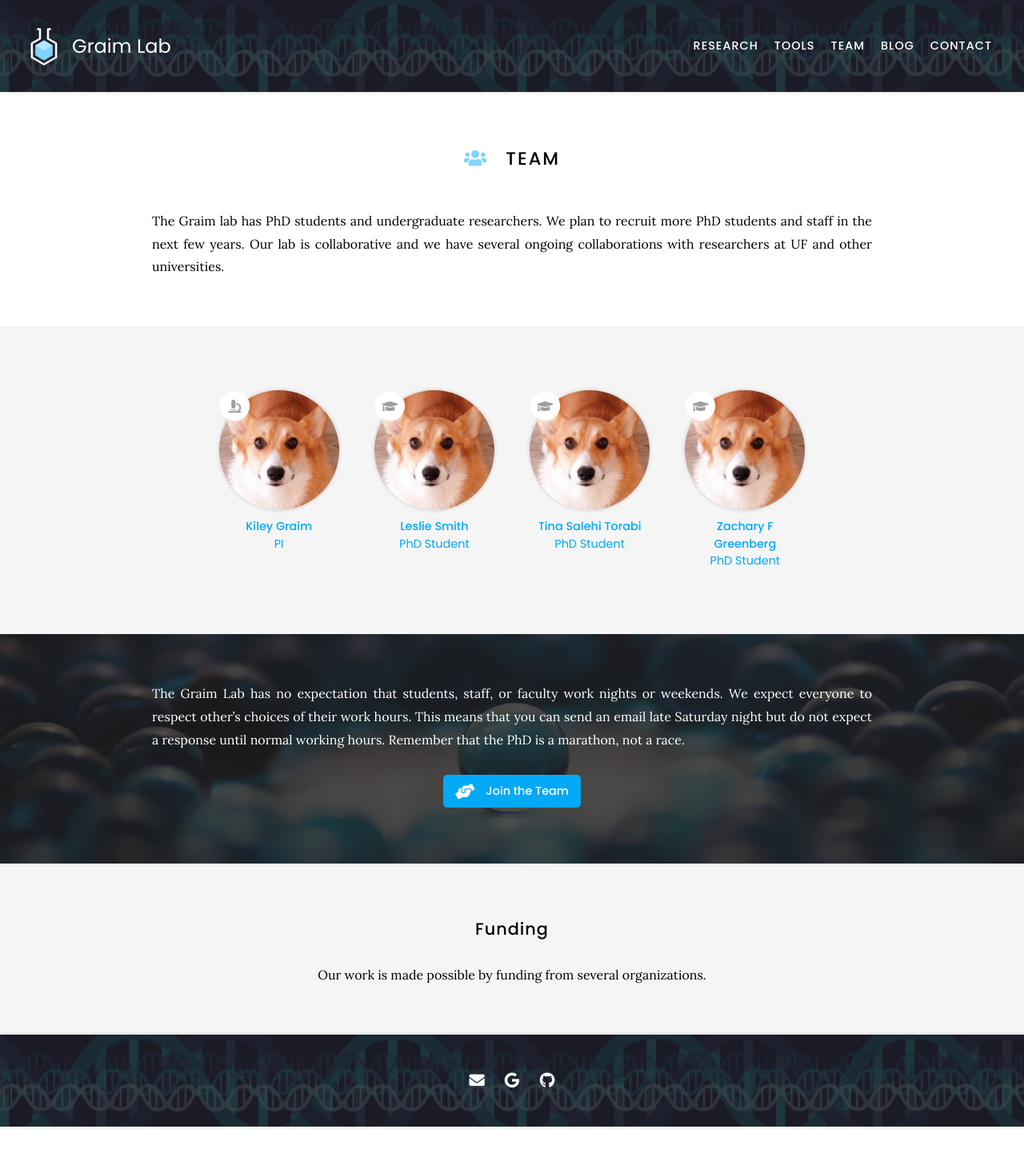
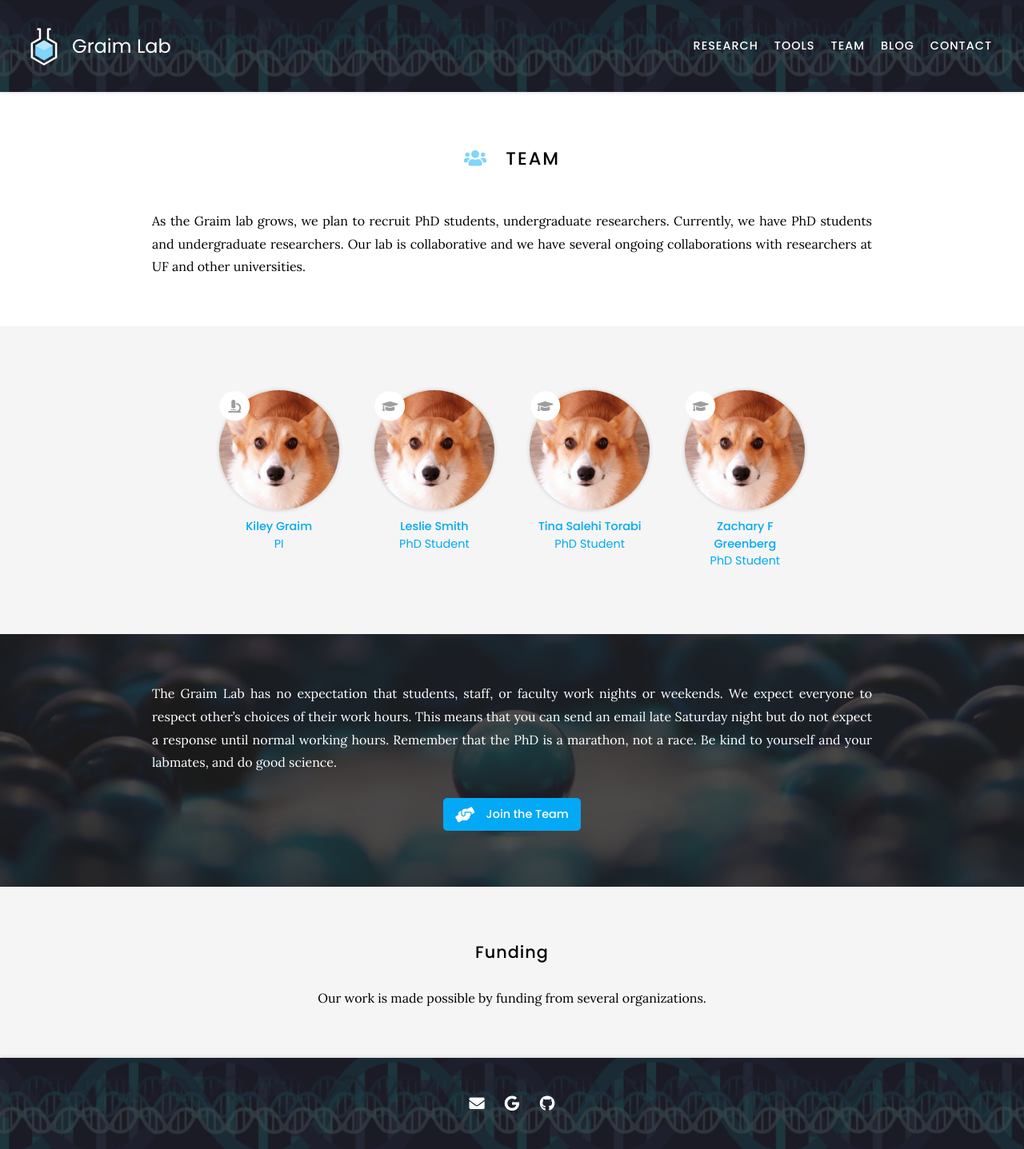
Before and after one commit to graim/GraimLabWebsite, a Jekyll site: the page built from team/index.md, in a window 1280 px wide. Shown: the whole page at 80% size. Built offline with Jekyll 4.4.1, drawn with Linux system fonts in a browser that asks for light colours; nearby versions of some CDN libraries; before the commit the page ends 1409 px from its top, so only the background shows below that.

Commit message:
Update index.md

```diff
--- a/team/index.md
+++ b/team/index.md
@@ -7,8 +7,8 @@ nav:
 
 # <i class="fas fa-users"></i>Team
 
-The Graim lab has PhD students and undergraduate researchers.
-We plan to recruit more PhD students and staff in the next few years.
+As the Graim lab grows, we plan to recruit PhD students, undergraduate researchers.
+Currently, we have PhD students and undergraduate researchers.
 Our lab is collaborative and we have several ongoing collaborations with researchers at UF and other universities.
 
 {% include section.html %}
@@ -36,7 +36,7 @@ Our lab is collaborative and we have several ongoing collaborations with researc
 {% include section.html background="images/banner.jpg" dark=true%}
 
 The Graim Lab has no expectation that students, staff, or faculty work nights or weekends. We expect everyone to respect other's choices of their work hours.
-This means that you can send an email late Saturday night but do not expect a response until normal working hours. Remember that the PhD is a marathon, not a race.
+This means that you can send an email late Saturday night but do not expect a response until normal working hours. Remember that the PhD is a marathon, not a race. Be kind to yourself and your labmates, and do good science.
 
 {%
   include link.html
```
